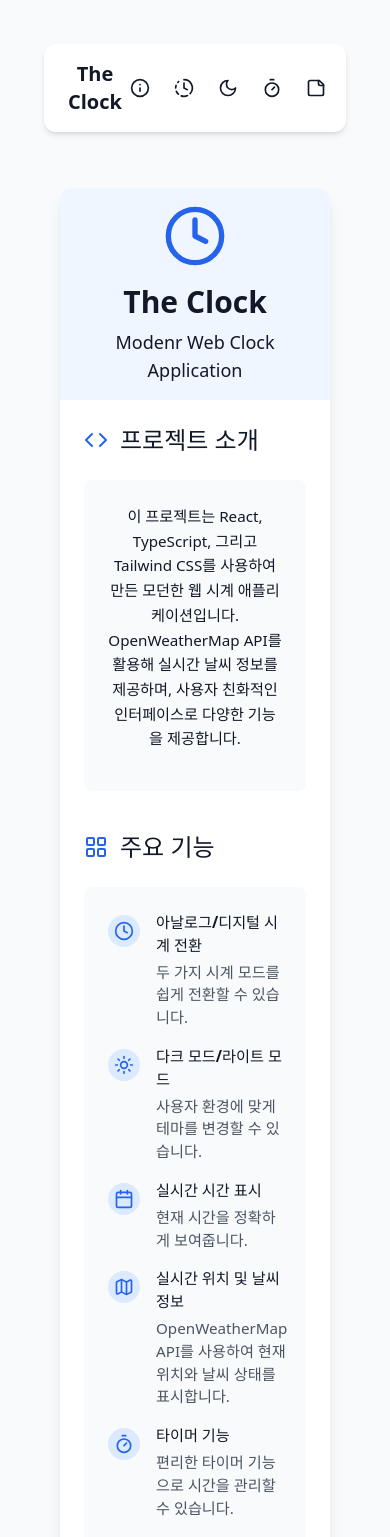
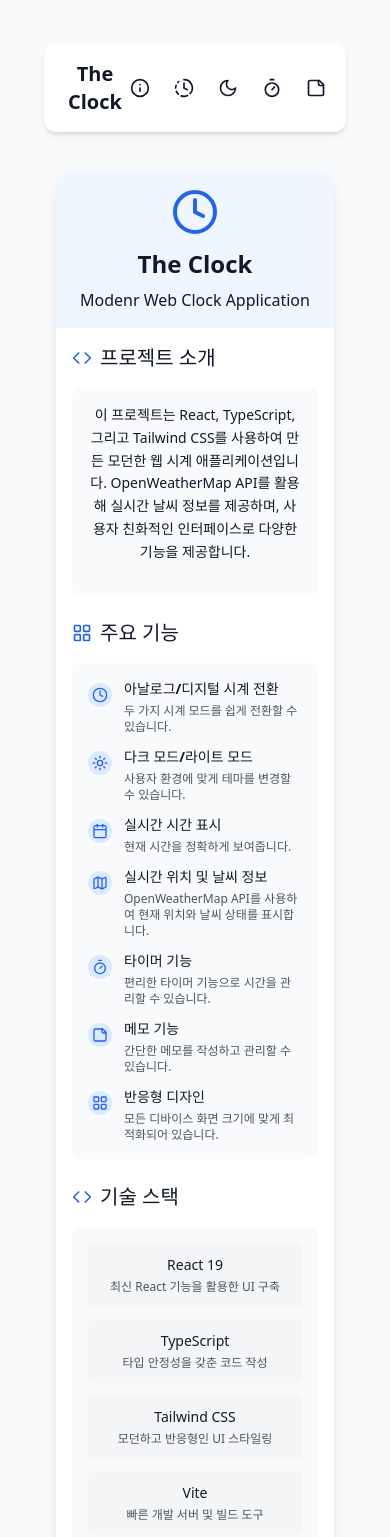
Before and after one commit to hwouu/the-clock, a React (Vite) app: page /about in a window 390 px wide. Shown: the top 1537 px of the page. Built offline with nearby package versions, Linux system fonts and the light colour scheme; no server answers.

Commit message:
style: AboutPage UI 개선 및 반응형 디자인 조정
- AboutPage의 레이아웃 및 마진 조정으로 모바일 환경에서의 가독성 향상
- 텍스트 크기 및 패딩 조정으로 사용자 경험 개선
- 아이콘 크기 및 여백 조정으로 UI 일관성 유지

```diff
--- a/src/pages/AboutPage.tsx
+++ b/src/pages/AboutPage.tsx
@@ -4,7 +4,6 @@ import { useTheme } from "../context/ThemeContext";
 import {
   Clock,
   Sun,
-  Moon,
   Calendar,
   Map,
   LayoutGrid,
@@ -19,7 +18,7 @@ const AboutPage = () => {
   const { isDarkMode } = useTheme();
 
   return (
-    <div className="min-h-screen py-8 px-4 sm:px-6 animate-fadeIn">
+    <div className="min-h-screen py-4 md:py-8 px-3 md:px-6 animate-fadeIn">
       <div
         className={`max-w-4xl mx-auto rounded-xl shadow-lg overflow-hidden ${
           isDarkMode ? "bg-gray-800 text-white" : "bg-white text-gray-900"
@@ -27,40 +26,42 @@ const AboutPage = () => {
       >
         {/* Hero Section */}
         <div
-          className={`w-full p-8 ${
+          className={`w-full p-4 md:p-8 ${
             isDarkMode ? "bg-gray-700" : "bg-blue-50"
           } flex flex-col items-center justify-center`}
         >
           <Clock
-            className={`w-16 h-16 mb-4 ${
+            className={`w-12 h-12 md:w-16 md:h-16 mb-3 md:mb-4 ${
               isDarkMode ? "text-blue-400" : "text-blue-600"
             }`}
           />
-          <h1 className="text-3xl font-bold mb-2 text-center">The Clock</h1>
-          <p className="text-center text-lg max-w-2xl mx-auto">
+          <h1 className="text-2xl md:text-3xl font-bold mb-2 text-center">
+            The Clock
+          </h1>
+          <p className="text-center text-base md:text-lg max-w-2xl mx-auto">
             Modenr Web Clock Application
           </p>
         </div>
 
         {/* Content Section */}
-        <div className="p-6 md:p-8">
-          <section className="mb-10 animate-slideUp">
-            <h2 className="text-2xl font-bold mb-6 flex items-center">
+        <div className="p-4 md:p-8">
+          <section className="mb-6 md:mb-10 animate-slideUp">
+            <h2 className="text-xl md:text-2xl font-bold mb-4 md:mb-6 flex items-center">
               <span
-                className={`mr-3 ${
+                className={`mr-2 md:mr-3 ${
                   isDarkMode ? "text-blue-400" : "text-blue-600"
                 }`}
               >
-                <Code className="w-6 h-6" />
+                <Code className="w-5 h-5 md:w-6 md:h-6" />
               </span>
               프로젝트 소개
             </h2>
             <div
-              className={`p-6 rounded-lg ${
+              className={`p-4 md:p-6 rounded-lg ${
                 isDarkMode ? "bg-gray-700/50" : "bg-gray-50"
               }`}
             >
-              <p className="mb-4 leading-relaxed">
+              <p className="mb-4 leading-relaxed text-sm md:text-base">
                 이 프로젝트는 React, TypeScript, 그리고 Tailwind CSS를 사용하여
                 만든 모던한 웹 시계 애플리케이션입니다. OpenWeatherMap API를
                 활용해 실시간 날씨 정보를 제공하며, 사용자 친화적인 인터페이스로
@@ -70,25 +71,25 @@ const AboutPage = () => {
           </section>
 
           <section
-            className="mb-10 animate-slideUp"
+            className="mb-6 md:mb-10 animate-slideUp"
             style={{ animationDelay: "100ms" }}
           >
-            <h2 className="text-2xl font-bold mb-6 flex items-center">
+            <h2 className="text-xl md:text-2xl font-bold mb-4 md:mb-6 flex items-center">
               <span
-                className={`mr-3 ${
+                className={`mr-2 md:mr-3 ${
                   isDarkMode ? "text-blue-400" : "text-blue-600"
                 }`}
               >
-                <LayoutGrid className="w-6 h-6" />
+                <LayoutGrid className="w-5 h-5 md:w-6 md:h-6" />
               </span>
               주요 기능
             </h2>
             <div
-              className={`p-6 rounded-lg ${
+              className={`p-4 md:p-6 rounded-lg ${
                 isDarkMode ? "bg-gray-700/50" : "bg-gray-50"
               }`}
             >
-              <ul className="space-y-4">
+              <ul className="space-y-3 md:space-y-4">
                 <FeatureItem icon={<Clock />} title="아날로그/디지털 시계 전환">
                   두 가지 시계 모드를 쉽게 전환할 수 있습니다.
                 </FeatureItem>
@@ -116,21 +117,21 @@ const AboutPage = () => {
           </section>
 
           <section
-            className="mb-10 animate-slideUp"
+            className="mb-6 md:mb-10 animate-slideUp"
             style={{ animationDelay: "200ms" }}
           >
-            <h2 className="text-2xl font-bold mb-6 flex items-center">
+            <h2 className="text-xl md:text-2xl font-bold mb-4 md:mb-6 flex items-center">
               <span
-                className={`mr-3 ${
+                className={`mr-2 md:mr-3 ${
                   isDarkMode ? "text-blue-400" : "text-blue-600"
                 }`}
               >
-                <Code className="w-6 h-6" />
+                <Code className="w-5 h-5 md:w-6 md:h-6" />
               </span>
               기술 스택
             </h2>
             <div
-              className={`grid grid-cols-1 md:grid-cols-2 gap-4 p-6 rounded-lg ${
+              className={`grid grid-cols-1 sm:grid-cols-2 gap-3 md:gap-4 p-4 md:p-6 rounded-lg ${
                 isDarkMode ? "bg-gray-700/50" : "bg-gray-50"
               }`}
             >
@@ -196,47 +197,47 @@ const AboutPage = () => {
             className="animate-slideUp"
             style={{ animationDelay: "400ms" }}
           >
-            <h2 className="text-2xl font-bold mb-6 flex items-center">
+            <h2 className="text-xl md:text-2xl font-bold mb-4 md:mb-6 flex items-center">
               <span
-                className={`mr-3 ${
+                className={`mr-2 md:mr-3 ${
                   isDarkMode ? "text-blue-400" : "text-blue-600"
                 }`}
               >
-                <Clock className="w-6 h-6" />
+                <Clock className="w-5 h-5 md:w-6 md:h-6" />
               </span>
               개발자 정보
             </h2>
             <div
-              className={`p-6 rounded-lg ${
+              className={`p-4 md:p-6 rounded-lg ${
                 isDarkMode ? "bg-gray-700/50" : "bg-gray-50"
               } text-center`}
             >
-              <p className="mb-3">
+              <p className="mb-3 text-sm md:text-base">
                 문의사항이나 피드백이 있으면 아래 연락처로 연락주세요.
               </p>
-              <div className="flex justify-center gap-4 mt-4">
+              <div className="flex flex-col sm:flex-row justify-center gap-3 md:gap-4 mt-3 md:mt-4">
                 <a
                   href="mailto:nhw3990@gmail.com"
-                  className={`inline-flex items-center px-4 py-2 rounded-md ${
+                  className={`inline-flex items-center justify-center px-4 py-2 rounded-md ${
                     isDarkMode
                       ? "bg-gray-700 hover:bg-gray-600"
                       : "bg-gray-200 hover:bg-gray-300"
-                  } font-medium transition-colors`}
+                  } font-medium transition-colors text-sm md:text-base`}
                 >
-                  <Mail className="w-5 h-5 mr-2" />
+                  <Mail className="w-4 h-4 md:w-5 md:h-5 mr-2" />
                   nhw3990@gmail.com
                 </a>
                 <a
                   href="https://github.com/hwouu/the-clock"
                   target="_blank"
                   rel="noopener noreferrer"
-                  className={`inline-flex items-center px-4 py-2 rounded-md ${
+                  className={`inline-flex items-center justify-center px-4 py-2 rounded-md ${
                     isDarkMode
                       ? "bg-gray-700 hover:bg-gray-600"
                       : "bg-gray-200 hover:bg-gray-300"
-                  } font-medium transition-colors`}
+                  } font-medium transition-colors text-sm md:text-base`}
                 >
-                  <Github className="w-5 h-5 mr-2" />
+                  <Github className="w-4 h-4 md:w-5 md:h-5 mr-2" />
                   GitHub
                 </a>
               </div>
@@ -246,13 +247,13 @@ const AboutPage = () => {
 
         {/* Footer */}
         <div
-          className={`p-4 text-center text-sm ${
+          className={`p-3 md:p-4 text-center text-xs md:text-sm ${
             isDarkMode
-              ? "bg-gray-900 text-gray-400"
-              : "bg-gray-100 text-gray-600"
+              ? "bg-gray-800 text-gray-400"
+              : "bg-gray-100 text-gray-500"
           }`}
         >
-          <p>© 2025 The Clock. All right reserved.</p>
+          © 2025 The Clock. All rights reserved.
         </div>
       </div>
     </div>
@@ -273,22 +274,24 @@ const FeatureItem = ({
   return (
     <li className="flex items-start">
       <span
-        className={`flex-shrink-0 mr-4 mt-1 p-1.5 rounded-full ${
+        className={`flex-shrink-0 mr-3 md:mr-4 mt-1 p-1 md:p-1.5 rounded-full ${
           isDarkMode
             ? "bg-blue-500/20 text-blue-400"
             : "bg-blue-100 text-blue-600"
         }`}
       >
-        {React.cloneElement(icon as React.ReactElement, {
-          className: "w-5 h-5",
-        })}
+        <div className="w-4 h-4 md:w-5 md:h-5 flex items-center justify-center">
+          {icon}
+        </div>
       </span>
       <div className="flex-1">
-        <h3 className="font-semibold text-left">{title}</h3>
+        <h3 className="font-semibold text-left text-sm md:text-base">
+          {title}
+        </h3>
         <p
           className={`${
             isDarkMode ? "text-gray-300" : "text-gray-600"
-          } text-left mt-1`}
+          } text-left mt-1 text-xs md:text-sm`}
         >
           {children}
         </p>
@@ -308,21 +311,15 @@ const TechItem = ({
 
   return (
     <div
-      className={`p-4 rounded-lg ${
-        isDarkMode ? "bg-gray-800" : "bg-white"
-      } shadow-sm`}
+      className={`p-3 md:p-4 rounded-md ${
+        isDarkMode ? "bg-gray-700/70" : "bg-gray-100/80"
+      }`}
     >
-      <h3
-        className={`font-bold ${
-          isDarkMode ? "text-blue-400" : "text-blue-600"
-        }`}
-      >
-        {title}
-      </h3>
+      <h3 className="font-medium mb-1 text-sm md:text-base">{title}</h3>
       <p
         className={`${
           isDarkMode ? "text-gray-300" : "text-gray-600"
-        } text-sm mt-1`}
+        } text-xs md:text-sm`}
       >
         {children}
       </p>
@@ -348,9 +345,7 @@ const UpdateItem = ({
       >
         {date}
       </h3>
-      <div className={`${isDarkMode ? "text-gray-300" : "text-gray-600"}`}>
-        {children}
-      </div>
+      {children}
     </div>
   );
 };
```
